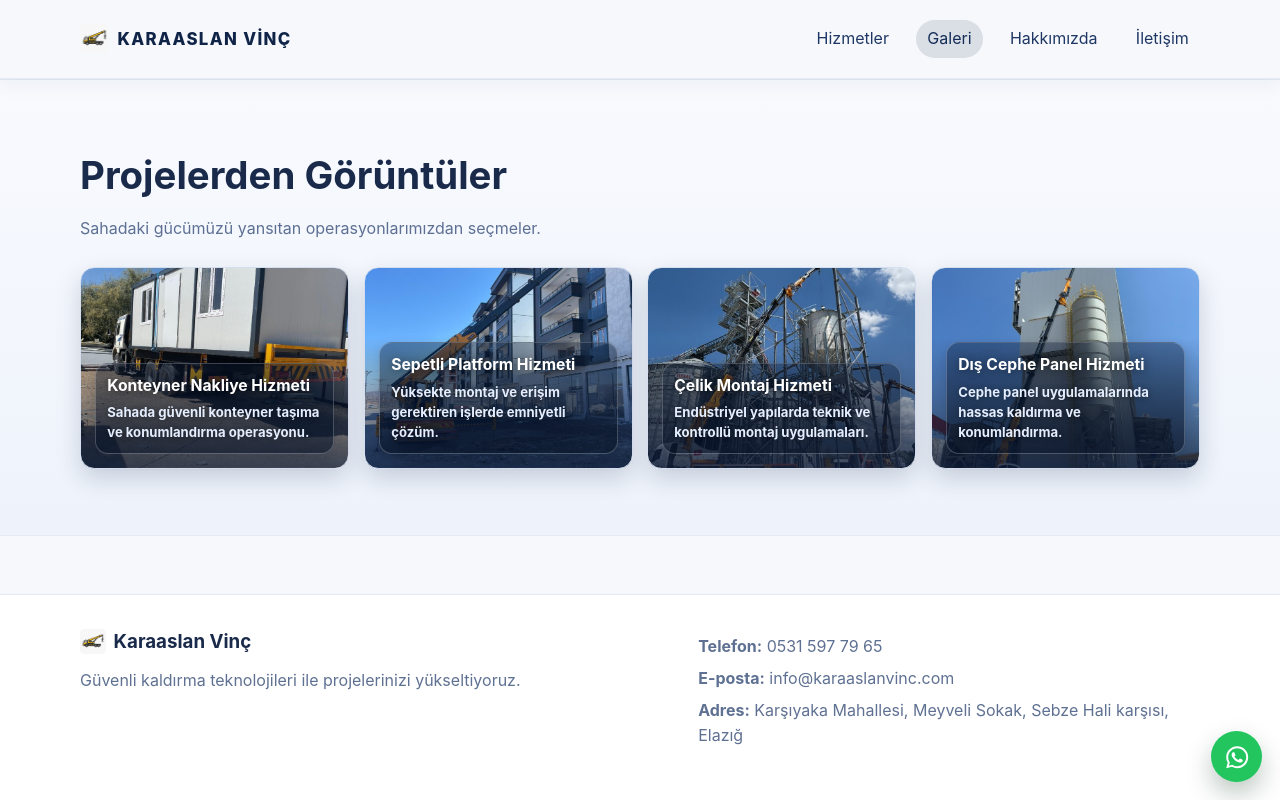
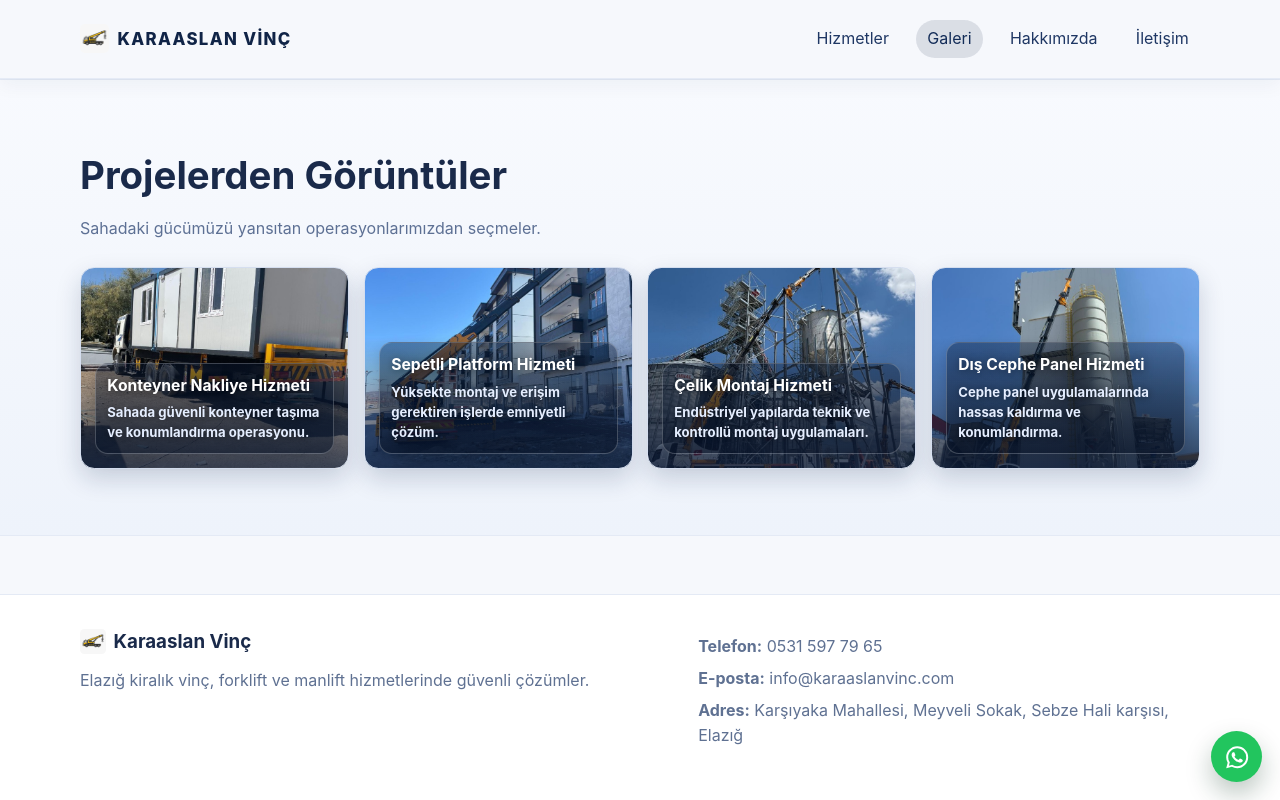
Before and after one commit to furkaansolmaz/Karaaslan, a Vue app: page /galeri in a window 1280 px wide. Built offline with nearby package versions, Linux system fonts and the light colour scheme.

Commit message:
Update SiteFooter.vue

```diff
--- a/src/components/SiteFooter.vue
+++ b/src/components/SiteFooter.vue
@@ -6,12 +6,12 @@
           <img src="/brand-icon.png" alt="Karaaslan Vinç Logo" />
           <span>Karaaslan Vinç</span>
         </h3>
-        <p>Güvenli kaldırma teknolojileri ile projelerinizi yükseltiyoruz.</p>
+        <p>Elazığ kiralık vinç, forklift ve manlift hizmetlerinde güvenli çözümler.</p>
       </div>
       <div>
-        <p><strong>Telefon:</strong> 0531 597 79 65</p>
-        <p><strong>E-posta:</strong> info@karaaslanvinc.com</p>
-        <p><strong>Adres:</strong> Karşıyaka Mahallesi, Meyveli Sokak, Sebze Hali karşısı, Elazığ</p>
+        <p><strong>Telefon:</strong> <a href="tel:+905315977965" style="color: inherit; text-decoration: none;">0531 597 79 65</a></p>
+        <p><strong>E-posta:</strong> <a href="mailto:info@karaaslanvinc.com" style="color: inherit; text-decoration: none;">info@karaaslanvinc.com</a></p>
+        <p><strong>Adres:</strong> <a href="https://maps.google.com/?q=Karşıyaka+Mahallesi+Meyveli+Sokak+Sebze+Hali+karşısı+Elazığ" target="_blank" rel="noopener" style="color: inherit; text-decoration: none;">Karşıyaka Mahallesi, Meyveli Sokak, Sebze Hali karşısı, Elazığ</a></p>
       </div>
     </div>
   </footer>
```
